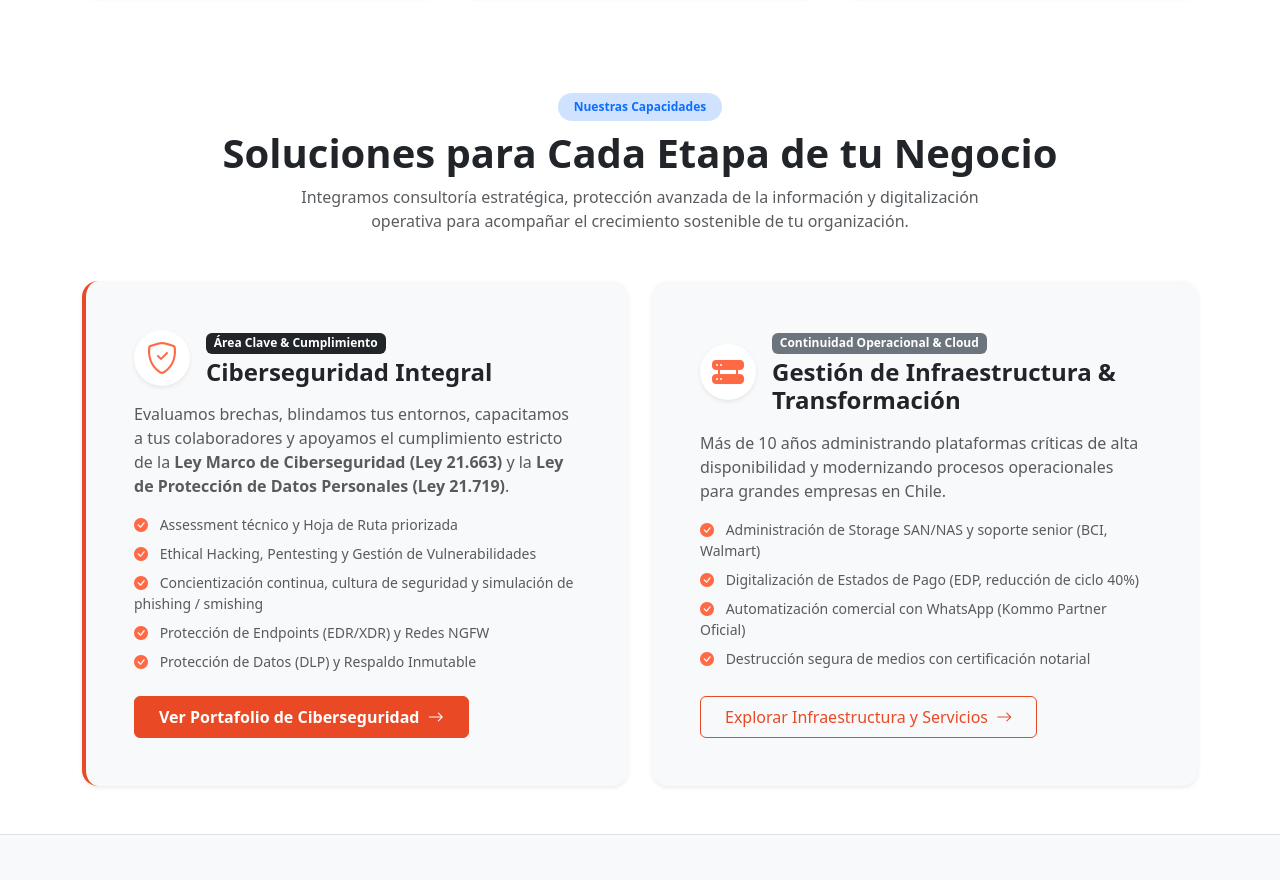
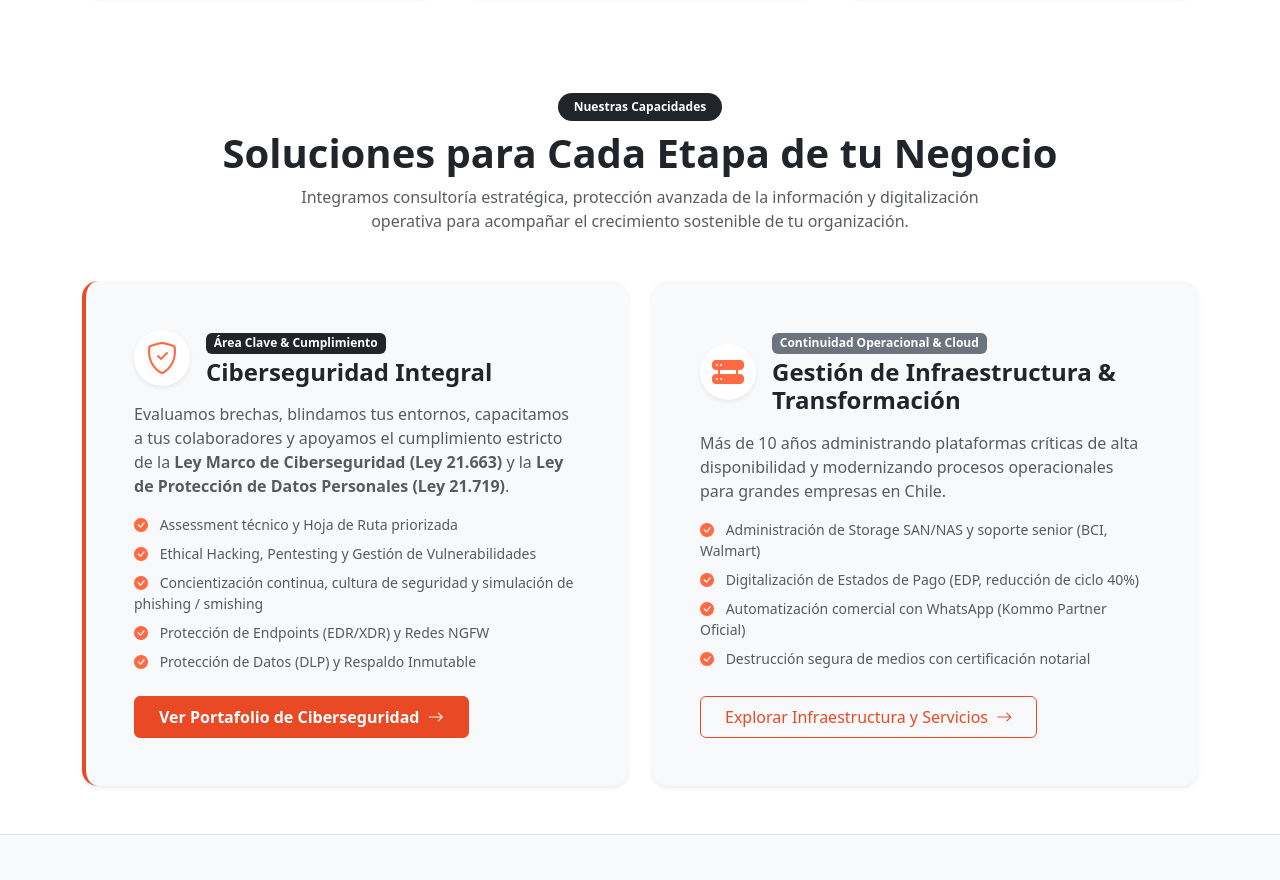
Before and after one commit to kserey/web-compad, an Astro site: page / in a window 1280 px wide. Shown: the part 1316-2196 px from the top of the page. Built offline with nearby package versions, Linux system fonts and the light colour scheme; Astro itself is replaced by a stand-in of ours.

Commit message:
feat: actualizar estilo de la sección de servicios cambiando el color de la insignia

```diff
--- a/src/pages/index.astro
+++ b/src/pages/index.astro
@@ -105,7 +105,7 @@ const base = import.meta.env.BASE_URL.replace(/\/$/, "");
   <section id="services" class="py-5">
     <div class="container">
       <div class="text-center mb-5">
-        <span class="badge bg-primary-subtle text-primary px-3 py-2 rounded-pill fw-semibold mb-2">Nuestras Capacidades</span>
+        <span class="badge bg-dark text-white px-3 py-2 rounded-pill fw-semibold mb-2">Nuestras Capacidades</span>
         <h2 class="fw-bold display-6">Soluciones para Cada Etapa de tu Negocio</h2>
         <p class="text-muted lead fs-6 mx-auto" style="max-width: 750px;">
           Integramos consultoría estratégica, protección avanzada de la información y digitalización operativa para acompañar el crecimiento sostenible de tu organización.
```
